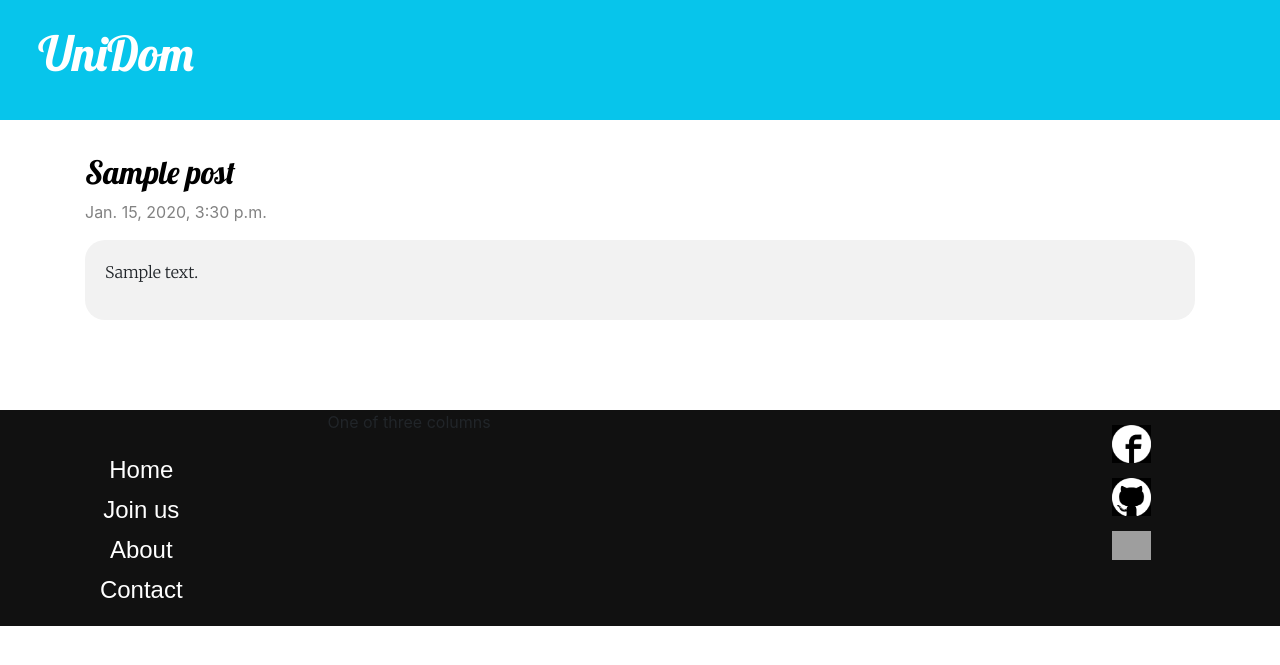
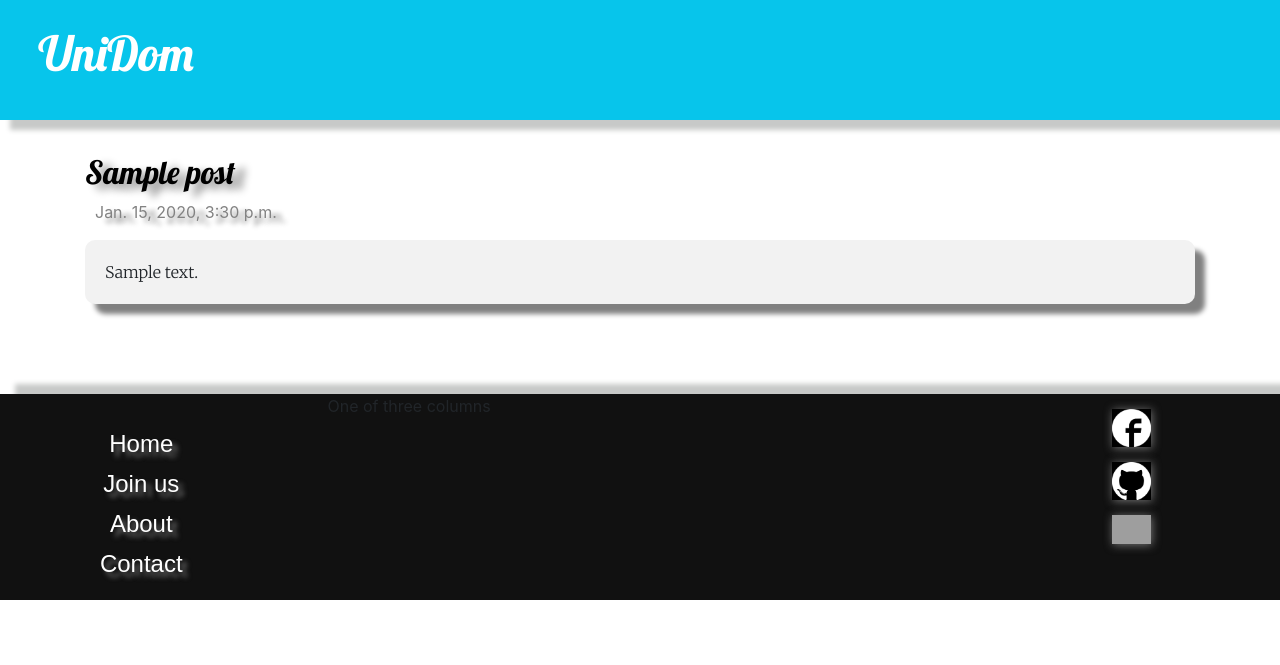
Before and after one commit to prakhar1144/my-first-blog, a Django app: template blog/templates/blog/post_list.html in a window 1280 px wide. Shown: the top 665 px of the page. Run offline with Django 3.2, Linux system fonts and the light colour scheme; the template is opened without the code that fills it: values that come from a table or form of the project are taken from there, others are empty; tables that the repository leaves empty hold one stand-in row (values such as "Sample post"); parts of the project's set-up code (start-up, migrations or seed data) failed here and were passed over; some libraries are stand-ins or nearby versions; grey boxes are pictures that could not be loaded.

Commit message:
media query added for box shadow and drop shadow in pc web page

```diff
--- a/blog/static/css/blog.css
+++ b/blog/static/css/blog.css
@@ -30,7 +30,10 @@ h1, h2, h3, h4 {
 
 .date {
     color: #828282;
+    padding-left: 10px;
+
 }
+
 
 #publish, #edit, #remove {
     float: right;
@@ -61,11 +64,12 @@ h1, h2, h3, h4 {
 }
 
 .post-text{
-    border-radius: 20px;
+    border-radius: 10px;
     font-family: 'Merriweather', serif;
     padding: 20px;
     /*background-color: #e8e8e8;*/
     background-color: #f2f2f2;
+
 }
 
 .post-title h2 a, .post-title h2 a:visited {
@@ -78,7 +82,8 @@ background-color: red;
 
 .post-options {
 
-    background-color: #ffffff;
+    /*background-color: #ffffff;*/
+    background-color: #c7c9c8;
     height: 1px;
 }
 .post-image {
@@ -115,7 +120,7 @@ footer{
 #col1  {
 
     padding-right: 70px;
-    padding-top: 40px;
+    padding-top: 30px;
 
 }
 
@@ -156,6 +161,18 @@ footer{
 
 }
 
+@media only screen and (min-width : 425px){
+
+    .date , .post-content { text-shadow: 10px 5px 5px grey; }
+    .post-title{ text-shadow: 10px 5px 8px grey;}
+    .post-text{ box-shadow: 10px 10px 5px grey;}
+    .post-image{ filter: drop-shadow(0 0 30px grey)}
+    /*.post-content{text-shadow: 10px 5px 8px grey;}*/
+    .page-header{box-shadow: 10px 10px 5px #c7c9c8;}
+    .row {box-shadow: 30px -10px 5px #c7c9c8;}
+    #col1 ul li {text-shadow: 5px 5px 5px #757575;}
+    #col3 a { filter: drop-shadow(1px 1px 5px #757575)}
+}
 /*footer ul{
 	margin-top: 15px;
 	width: auto;
--- a/blog/templates/blog/post_list.html
+++ b/blog/templates/blog/post_list.html
@@ -8,7 +8,9 @@
                 <p>{{ post.published_date }}</p>
         </div>
         <div class="post-text">
-            <p>{{ post.text|linebreaksbr|truncatewords:60}}</p>
+            {% autoescape off %}
+                {{ post.text|linebreaksbr|truncatewords:60}}
+            {% endautoescape %}
         </div>
     {% endfor %}
 {% endblock %}
```
